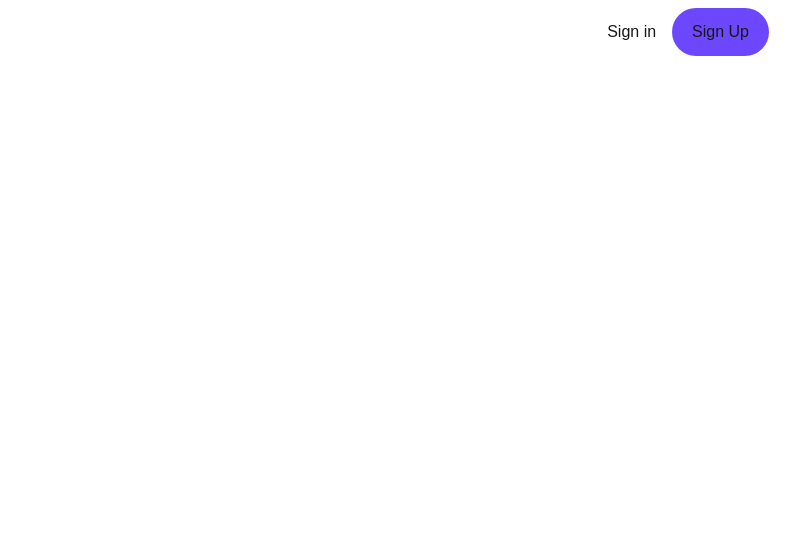
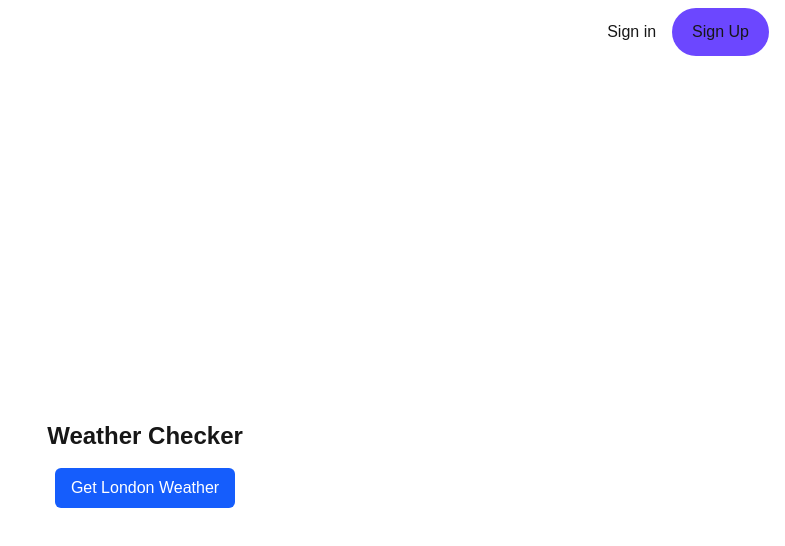
Before and after one commit to JumboCode/food-for-free, a Next.js app: page /weather in a window 1280 px wide. Shown: the top 546 px of the page, without its empty margins (495-1280 px from the left). Built offline with nearby package versions, Linux system fonts and the light colour scheme; no server answers.

Commit message:
added button

```diff
--- a/src/app/components/Button.tsx
+++ b/src/app/components/Button.tsx
@@ -4,11 +4,17 @@ import React from "react";
 
 // TODO: add what the button takes in
 type ButtonProps = {
-
+  onClick: () => void;
+  label: string;
 };
 
-export default function Button({ /* add to this */ }: ButtonProps) {
+export default function Button({ onClick, label }: ButtonProps) {
   return (
-    // TODO: create the button
+    <button
+      onClick={onClick}
+      className="px-4 py-2 bg-blue-600 text-white rounded-md hover:bg-blue-700 transition"
+    >
+      {label}
+    </button>
   );
 }
--- a/src/app/weather/page.tsx
+++ b/src/app/weather/page.tsx
@@ -1,21 +1,36 @@
-// Full Stack Weather Button Starter Code
+"use client";
 
-"use client";
 import { useState } from "react";
 import Button from "../components/Button";
 
 export default function WeatherPage() {
-  const [weather, setWeather] = useState("");
+  const [weather, setWeather] = useState<string>("");
 
-  // TODO: Fetch weather data from an API
   const getWeather = async () => {
-    // Hint: call the API, extract some info, and update state with setWeather(...)
+    try {
+      const res = await fetch(
+        "https://api.weatherapi.com/v1/current.json?key=beedcb3ad7bf4728ae4215524250510&q=London&aqi=no"
+      );
+      const data = await res.json();
+
+      // Extract key details
+      const info = `City: ${data.location.name}, Temp: ${data.current.temp_c}°C, Condition: ${data.current.condition.text}`;
+      setWeather(info);
+    } catch (err) {
+      setWeather("Failed to fetch weather data.");
+      console.error(err);
+    }
   };
 
   return (
-    <div>
-      {/* TODO: Create an instance of the Button component that calls getWeather when clicked */}
-      {/* TODO: Display the weather info here */}
+    <div className="flex flex-col items-center justify-center min-h-screen gap-4">
+      <h1 className="text-2xl font-bold">Weather Checker</h1>
+      <Button onClick={getWeather} label="Get London Weather" />
+      {weather && (
+        <p className="mt-4 text-lg text-gray-800 bg-gray-100 px-4 py-2 rounded-md">
+          {weather}
+        </p>
+      )}
     </div>
   );
 }
```
Also changed, not shown: 1 other file (tests, documents, lock files or other folders).
